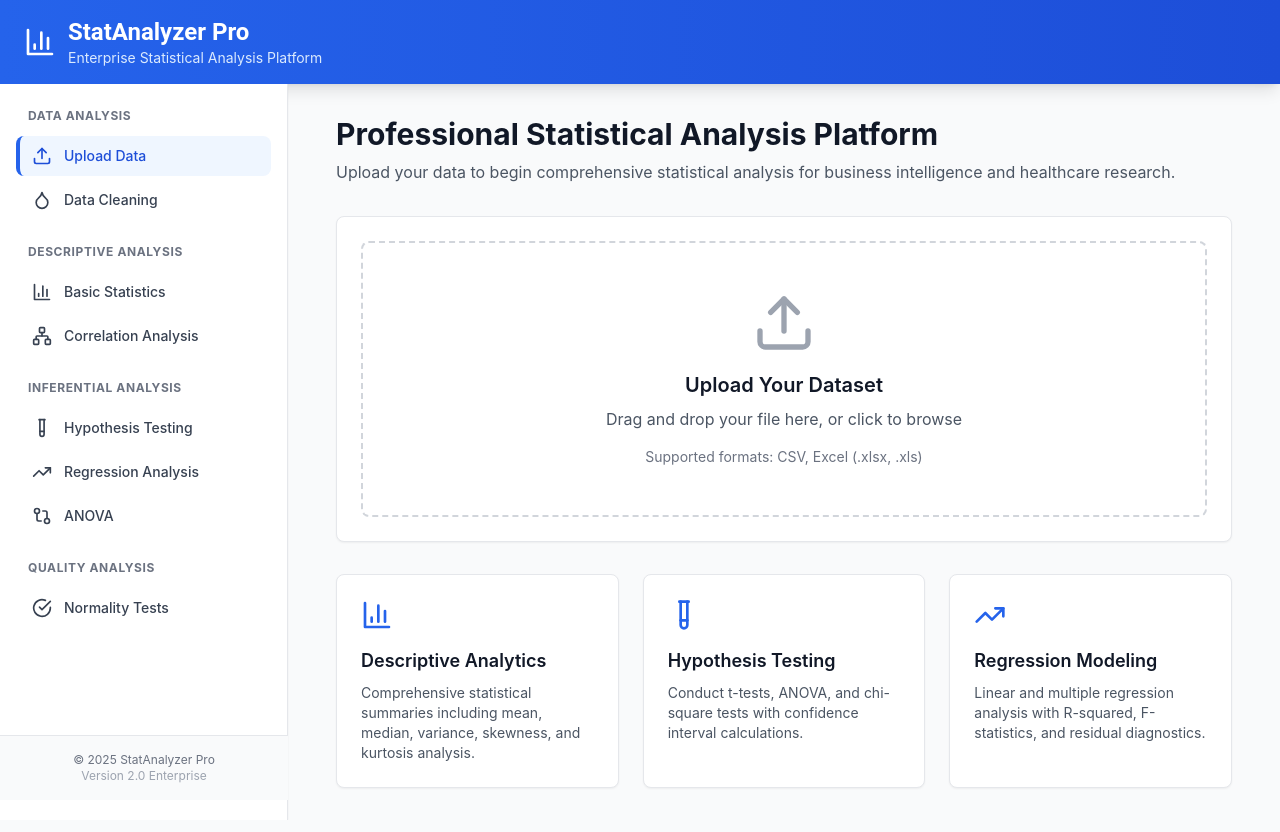
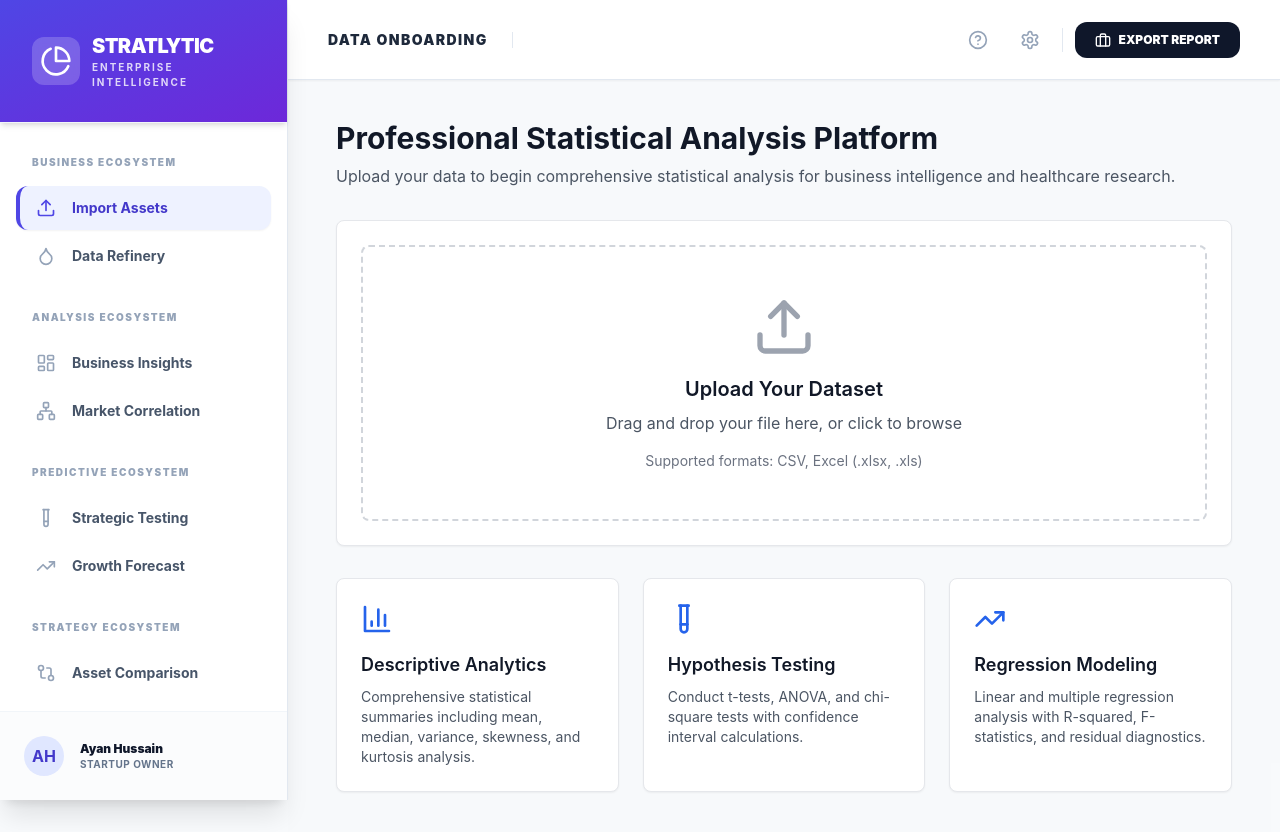
Before and after one commit to 23f1000932/enterprenur, a React (Vite) app in the folder statanalyzer-pro/frontend/: page / in a window 1280 px wide. Built offline with nearby package versions, Linux system fonts and the light colour scheme.

Commit message:
Refactor Layout component with new navigation items

```diff
--- a/statanalyzer-pro/frontend/src/components/Layout.tsx
+++ b/statanalyzer-pro/frontend/src/components/Layout.tsx
@@ -1,8 +1,9 @@
 import React from 'react'
 import { Link, useLocation } from 'react-router-dom'
 import {
-  BarChart3, Upload, TestTube, TrendingUp,
-  GitCompare, Network, CheckCircle, Droplet
+  LayoutDashboard, Upload, TestTube, TrendingUp,
+  GitCompare, Network, CheckCircle, Droplet,
+  PieChart, Briefcase, Settings, HelpCircle
 } from 'lucide-react'
 
 interface LayoutProps {
@@ -14,14 +15,14 @@ const Layout: React.FC<LayoutProps> = ({ children, dataInfo }) => {
   const location = useLocation()
 
   const navItems = [
-    { path: '/', icon: Upload, label: 'Upload Data', section: 'DATA' },
-    { path: '/clean', icon: Droplet, label: 'Data Cleaning', section: 'DATA' },
-    { path: '/statistics', icon: BarChart3, label: 'Basic Statistics', section: 'DESCRIPTIVE' },
-    { path: '/correlation', icon: Network, label: 'Correlation Analysis', section: 'DESCRIPTIVE' },
-    { path: '/hypothesis', icon: TestTube, label: 'Hypothesis Testing', section: 'INFERENTIAL' },
-    { path: '/regression', icon: TrendingUp, label: 'Regression Analysis', section: 'INFERENTIAL' },
-    { path: '/anova', icon: GitCompare, label: 'ANOVA', section: 'INFERENTIAL' },
-    { path: '/normality', icon: CheckCircle, label: 'Normality Tests', section: 'QUALITY' },
+    { path: '/', icon: Upload, label: 'Import Assets', section: 'BUSINESS' },
+    { path: '/clean', icon: Droplet, label: 'Data Refinery', section: 'BUSINESS' },
+    { path: '/statistics', icon: LayoutDashboard, label: 'Business Insights', section: 'ANALYSIS' },
+    { path: '/correlation', icon: Network, label: 'Market Correlation', section: 'ANALYSIS' },
+    { path: '/hypothesis', icon: TestTube, label: 'Strategic Testing', section: 'PREDICTIVE' },
+    { path: '/regression', icon: TrendingUp, label: 'Growth Forecast', section: 'PREDICTIVE' },
+    { path: '/anova', icon: GitCompare, label: 'Asset Comparison', section: 'STRATEGY' },
+    { path: '/normality', icon: CheckCircle, label: 'Quality Audit', section: 'STRATEGY' },
   ]
 
   const groupedNav = navItems.reduce((acc, item) => {
@@ -31,38 +32,24 @@ const Layout: React.FC<LayoutProps> = ({ children, dataInfo }) => {
   }, {} as Record<string, typeof navItems>)
 
   return (
-    <div className="min-h-screen flex flex-col">
-      {/* Header */}
-      <header className="bg-gradient-to-r from-primary-600 to-primary-700 text-white shadow-lg">
-        <div className="max-w-7xl mx-auto px-6 py-4">
-          <div className="flex items-center justify-between">
-            <div className="flex items-center space-x-3">
-              <BarChart3 className="w-8 h-8" />
+    <div className="min-h-screen flex bg-slate-50 font-sans text-slate-900">
+      {/* Side Navigation */}
+      <aside className="w-72 bg-white border-r border-slate-200 shadow-xl flex flex-col fixed h-full z-20">
+        <div className="p-8 border-b border-slate-100 flex items-center space-x-3 bg-gradient-to-br from-indigo-600 to-violet-700 text-white shadow-md">
+          <div className="bg-white/20 p-2 rounded-xl backdrop-blur-sm">
+            <PieChart className="w-8 h-8" />
+          </div>
           <div>
-                <h1 className="text-2xl font-bold font-display">StatAnalyzer Pro</h1>
-                <p className="text-sm text-primary-100">Enterprise Statistical Analysis Platform</p>
+            <h1 className="text-xl font-black tracking-tight">STRATLYTIC</h1>
+            <p className="text-[10px] font-bold uppercase tracking-[0.2em] opacity-80">Enterprise Intelligence</p>
           </div>
         </div>
-            {dataInfo && (
-              <div className="text-right">
-                <p className="text-sm font-medium">{dataInfo.filename}</p>
-                <p className="text-xs text-primary-100">
-                  {dataInfo.rows?.toLocaleString?.()} rows × {dataInfo.columns} columns
-                </p>
-              </div>
-            )}
-          </div>
-        </div>
-      </header>
 
-      <div className="flex flex-1">
-        {/* Sidebar */}
-        <aside className="w-72 bg-white border-r border-gray-200 shadow-sm">
-          <nav className="py-6 px-4 space-y-6">
+        <nav className="flex-1 overflow-y-auto p-4 space-y-8 py-8 scrollbar-hide">
           {Object.entries(groupedNav).map(([section, items]) => (
-              <div key={section}>
-                <h3 className="text-xs font-bold text-gray-500 uppercase tracking-wider px-3 mb-3">
-                  {section} ANALYSIS
+            <div key={section} className="space-y-2">
+              <h3 className="text-[10px] font-black text-slate-400 uppercase tracking-[0.15em] px-4 mb-4">
+                {section} ECOSYSTEM
               </h3>
               <ul className="space-y-1">
                 {items.map((item) => {
@@ -73,13 +60,13 @@ const Layout: React.FC<LayoutProps> = ({ children, dataInfo }) => {
                     <li key={item.path}>
                       <Link
                         to={item.path}
-                          className={`flex items-center px-3 py-2.5 rounded-lg text-sm font-medium transition-colors ${
+                        className={`group flex items-center px-4 py-3 rounded-xl text-sm font-bold transition-all duration-200 ${
                           isActive
-                              ? 'bg-primary-50 text-primary-700 border-l-4 border-primary-600'
-                              : 'text-gray-700 hover:bg-gray-50 border-l-4 border-transparent'
+                            ? 'bg-indigo-50 text-indigo-700 shadow-sm border-l-4 border-indigo-600'
+                            : 'text-slate-600 hover:bg-slate-50 hover:text-indigo-600 border-l-4 border-transparent'
                         }`}
                       >
-                          <Icon className="w-5 h-5 mr-3" />
+                        <Icon className={`w-5 h-5 mr-4 transition-colors ${isActive ? 'text-indigo-600' : 'text-slate-400 group-hover:text-indigo-500'}`} />
                         {item.label}
                       </Link>
                     </li>
@@ -90,20 +77,66 @@ const Layout: React.FC<LayoutProps> = ({ children, dataInfo }) => {
           ))}
         </nav>
 
-          {/* Footer */}
-          <div className="absolute bottom-0 w-72 border-t border-gray-200 p-4 bg-gray-50">
-            <p className="text-xs text-gray-500 text-center">
-              © 2025 StatAnalyzer Pro
-            </p>
-            <p className="text-xs text-gray-400 text-center">
-              Version 2.0 Enterprise
-            </p>
+        <div className="p-4 border-t border-slate-100 bg-slate-50/50">
+          <div className="flex items-center space-x-4 p-2">
+            <div className="w-10 h-10 rounded-full bg-indigo-100 flex items-center justify-center text-indigo-700 font-bold">
+              AH
+            </div>
+            <div className="flex-1 overflow-hidden">
+              <p className="text-xs font-black truncate">Ayan Hussain</p>
+              <p className="text-[10px] text-slate-500 font-bold uppercase tracking-wider">Startup Owner</p>
+            </div>
+          </div>
         </div>
       </aside>
 
-        {/* Main Content */}
-        <main className="flex-1 overflow-auto">
-          <div className="max-w-7xl mx-auto px-8 py-8">
+      {/* Main Container */}
+      <div className="flex-1 flex flex-col pl-72">
+        {/* Top Intelligence Bar */}
+        <header className="h-20 bg-white border-b border-slate-200 sticky top-0 z-10 flex items-center justify-between px-10 shadow-sm backdrop-blur-md bg-white/90">
+          <div className="flex items-center space-x-6">
+            <h2 className="text-sm font-black text-slate-800 uppercase tracking-widest">
+              {location.pathname === '/' ? 'Data Onboarding' : location.pathname.substring(1).split('/').join(' > ')}
+            </h2>
+            <div className="h-4 w-px bg-slate-200"></div>
+            {dataInfo && (
+              <div className="flex items-center space-x-4 animate-in fade-in slide-in-from-left duration-500">
+                <div className="flex flex-col">
+                  <span className="text-[10px] text-slate-400 font-bold uppercase tracking-tighter">Active Repository</span>
+                  <span className="text-xs font-black text-indigo-600 truncate max-w-[200px]">{dataInfo.filename}</span>
+                </div>
+                <div className="bg-indigo-50 px-3 py-1.5 rounded-full border border-indigo-100 flex items-center space-x-2">
+                  <div className="w-1.5 h-1.5 rounded-full bg-green-500 animate-pulse"></div>
+                  <span className="text-[10px] font-black text-indigo-700">
+                    {dataInfo.rows?.toLocaleString()} DATA POINTS
+                  </span>
+                </div>
+              </div>
+            )}
+          </div>
+
+          <div className="flex items-center space-x-3">
+            <button className="p-2.5 text-slate-400 hover:bg-slate-50 hover:text-slate-600 rounded-xl transition-all">
+              <HelpCircle className="w-5 h-5" />
+            </button>
+            <button className="p-2.5 text-slate-400 hover:bg-slate-50 hover:text-slate-600 rounded-xl transition-all">
+              <Settings className="w-5 h-5" />
+            </button>
+            <div className="h-6 w-px bg-slate-200 mx-2"></div>
+            <button className="bg-slate-900 text-white px-5 py-2.5 rounded-xl text-xs font-black hover:bg-indigo-600 hover:shadow-lg hover:shadow-indigo-200 transition-all duration-300 flex items-center space-x-2">
+              <Briefcase className="w-4 h-4" />
+              <span>EXPORT REPORT</span>
+            </button>
+          </div>
+        </header>
+
+        {/* Dynamic Content Surface */}
+        <main className="flex-1 p-10 bg-slate-50/50 relative overflow-hidden">
+          {/* Abstract Background Decoration */}
+          <div className="absolute -top-24 -right-24 w-96 h-96 bg-indigo-100/30 rounded-full blur-3xl -z-10"></div>
+          <div className="absolute top-1/2 -left-24 w-64 h-64 bg-violet-100/20 rounded-full blur-3xl -z-10"></div>
+
+          <div className="max-w-6xl mx-auto min-h-full">
             {children}
           </div>
         </main>
```
Lines whose indentation alone changed are shown as unchanged.
